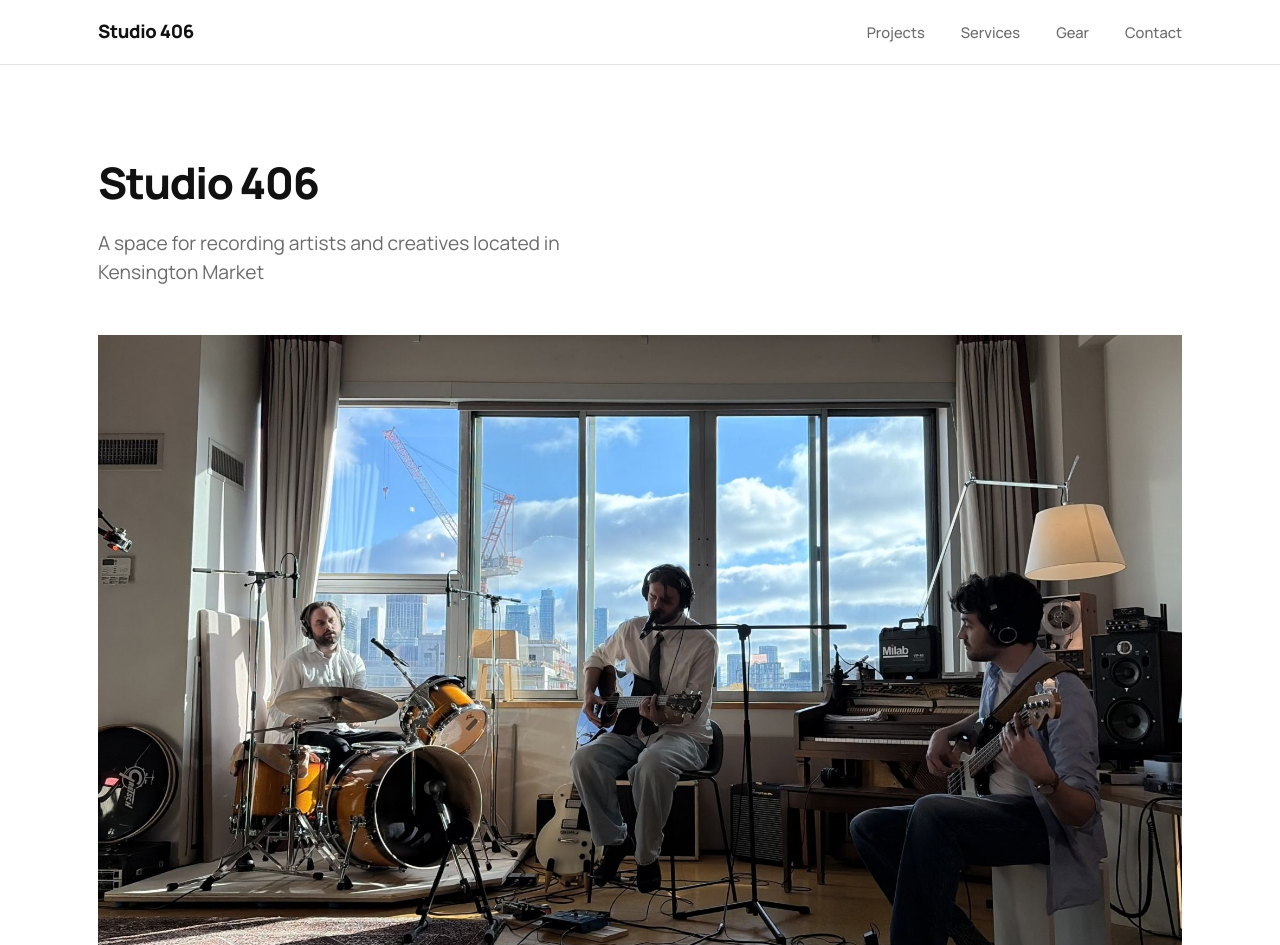
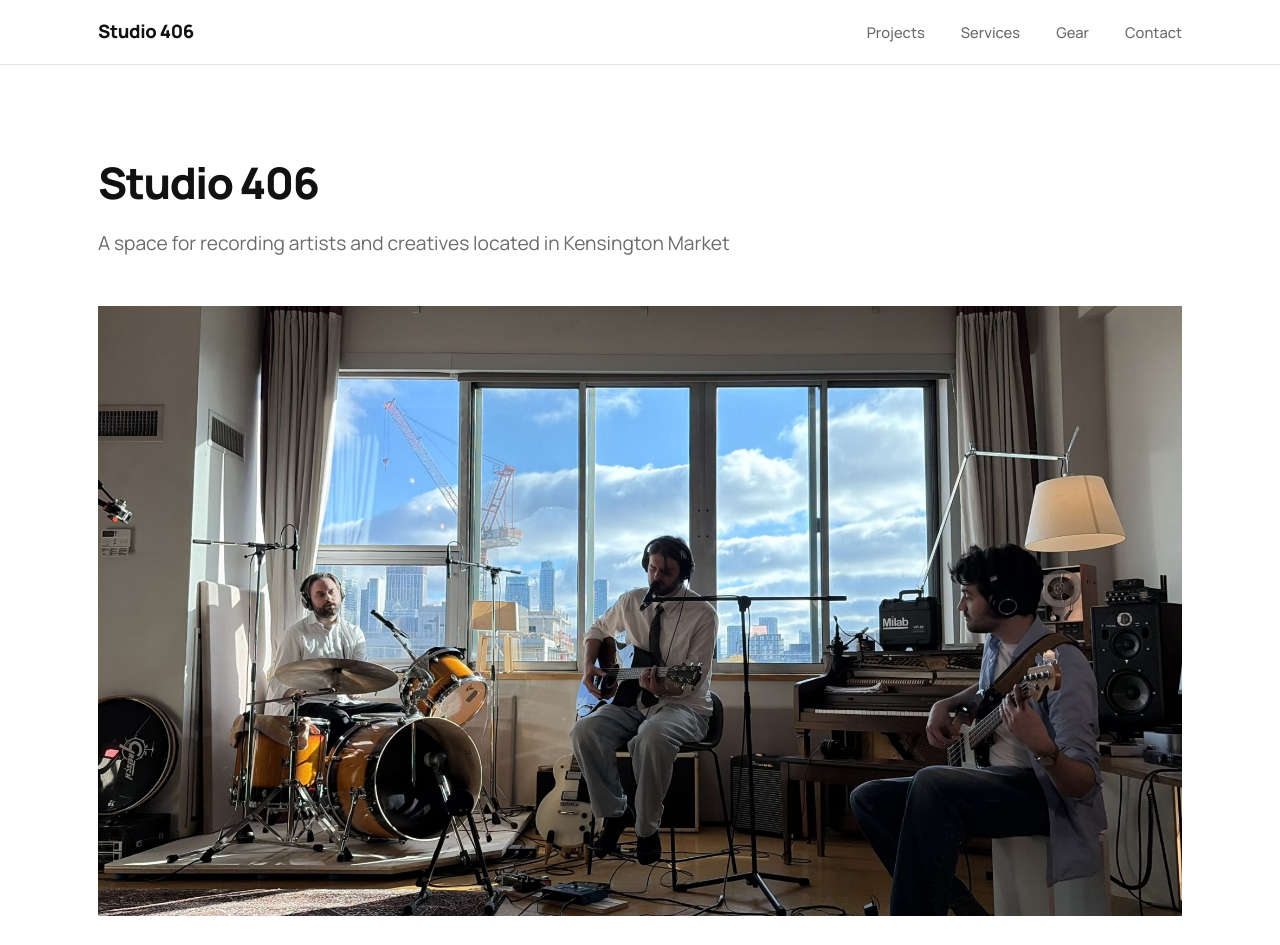
Before and after one commit to claude-richard-5/studio406-site, a plain HTML site: page index.html in a window 1280 px wide. Shown: the top 945 px of the page. Drawn offline with Linux system fonts and the light colour scheme.

Commit message:
Hero subheading: drop max-width so it sits on one line
Co-Authored-By: Claude Opus 5.5 <noreply@anthropic.com>

```diff
--- a/css/site.css
+++ b/css/site.css
@@ -49,7 +49,7 @@ a { color: inherit; text-decoration: none; }
   font-size: clamp(2rem, 3.4vw, 2.75rem); font-weight: 800;
   line-height: 1.02; letter-spacing: -0.035em;
 }
-.lede { margin-top: 1.5rem; max-width: 34rem; font-size: clamp(1rem, 1.6vw, 1.2rem); color: var(--muted); }
+.lede { margin-top: 1.5rem; font-size: clamp(1rem, 1.6vw, 1.2rem); color: var(--muted); }
 /* hero: copy on top, wide photo underneath — the shot is a landscape, so it gets the full width */
 .hero-photo { margin-top: clamp(2.5rem, 6vh, 4rem); }
 .hero-photo img { display: block; width: 100%; height: auto; aspect-ratio: 16 / 9; object-fit: cover; object-position: 50% 62%; }
```
